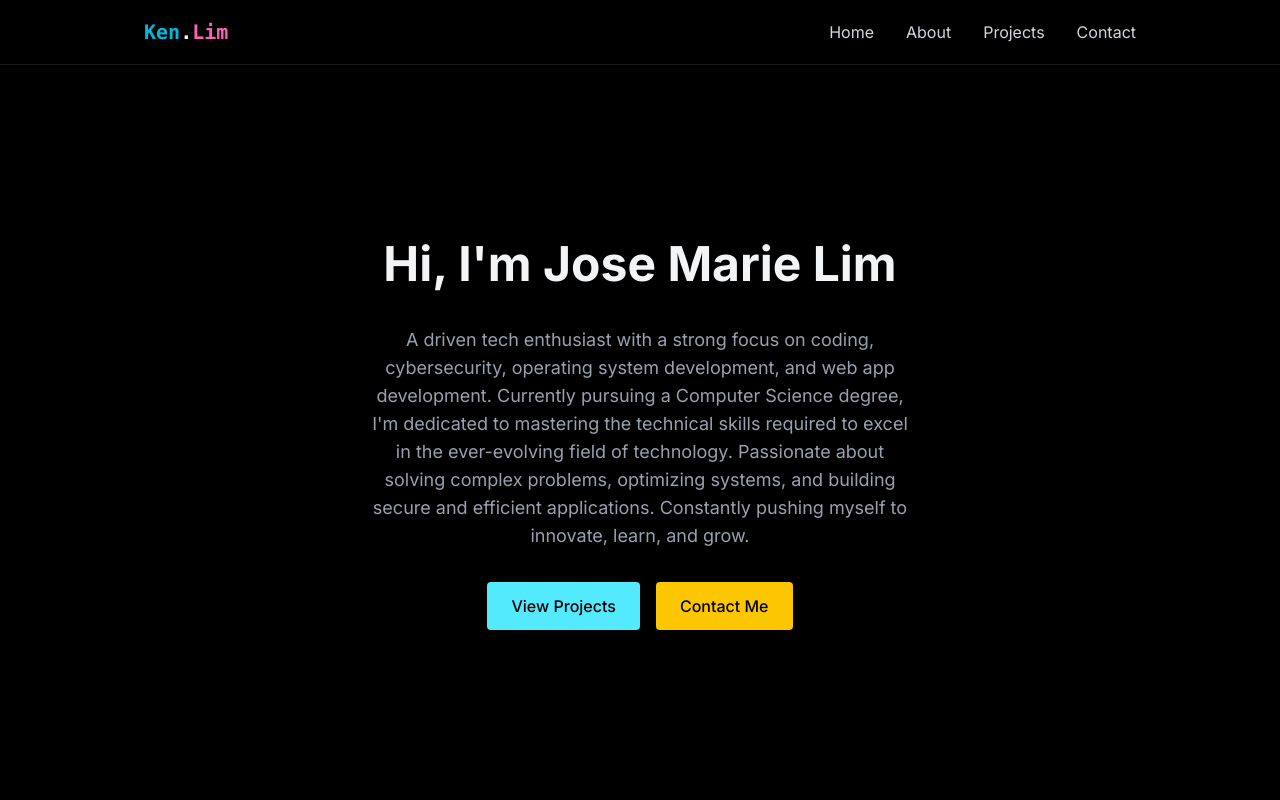
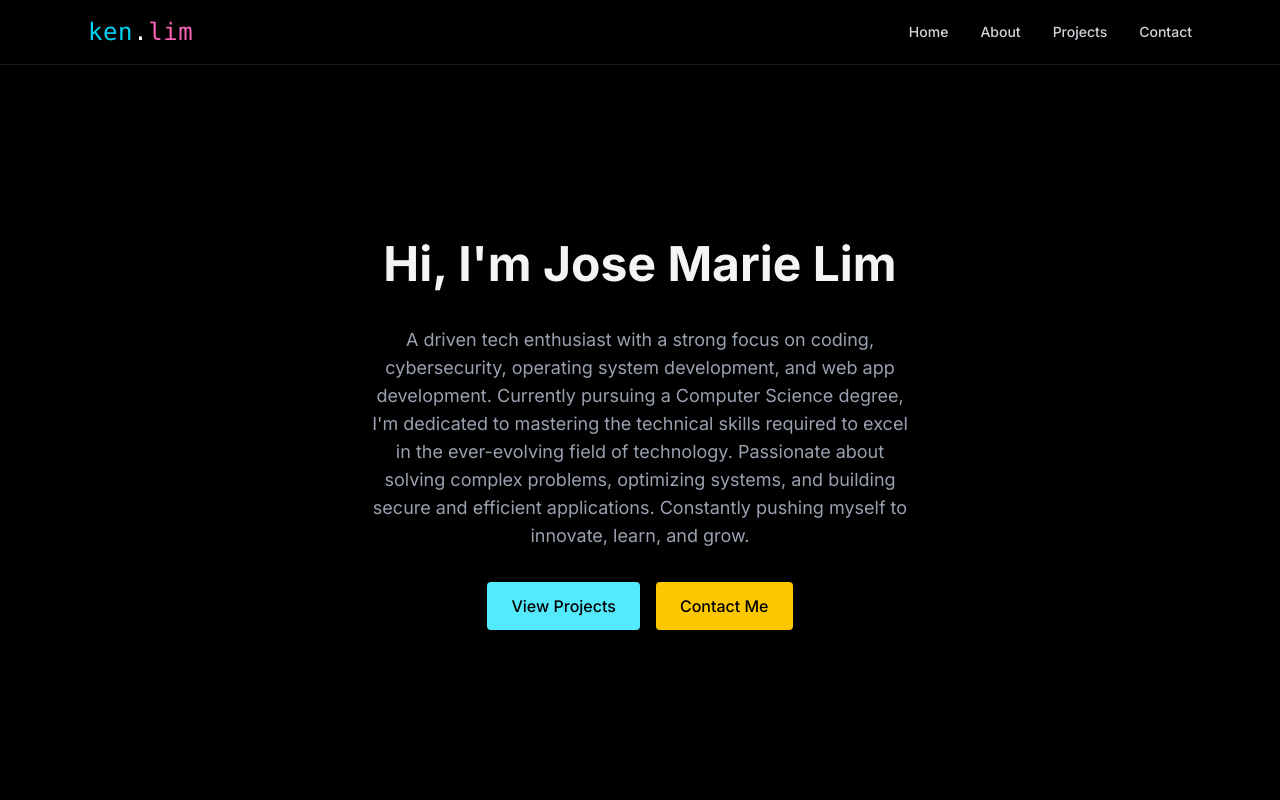
Before and after one commit to KenKenLim07/KenLim-Portfolio, a React (Vite) app: page / in a window 1280 px wide. Shown: the top 800 px of the page. Built offline with nearby package versions, Linux system fonts and the light colour scheme.

Commit message:
first commit

```diff
--- a/index.html
+++ b/index.html
@@ -18,6 +18,11 @@
     <link
       rel="stylesheet"
       href="https://cdnjs.cloudflare.com/ajax/libs/animate.css/4.1.1/animate.min.css"
+
+    />
+    <link
+    href="https://cdnjs.cloudflare.com/ajax/libs/font-awesome/6.0.0-beta3/css/all.min.css"
+    rel="stylesheet"
     />
 
     <meta name="viewport" content="width=device-width, initial-scale=1.0" />
--- a/src/App.jsx
+++ b/src/App.jsx
@@ -8,7 +8,6 @@ import { About } from "./components/sections/About";
 import { Projects } from "./components/sections/Projects";
 import "./index.css";
 import { Contact } from "./components/sections/Contact";
-
 function App() {
   const [isLoaded, setIsLoaded] = useState(false);
   const [menuOpen, setMenuOpen] = useState(false);
@@ -17,10 +16,15 @@ function App() {
     <>
       {!isLoaded && <LoadingScreen onComplete={() => setIsLoaded(true)} />}{" "}
       <div
-        className={`min-h-screen transition-opacity duration-700 ${
-          isLoaded ? "opacity-100" : "opacity-0"
-        } bg-black text-gray-100`}
-      >
+  className={`min-h-screen transition-opacity duration-700 ${
+    isLoaded ? "opacity-100" : "opacity-0"
+  }`}
+  style={{
+    backgroundColor: "var(--bg-color)",
+    color: "var(--text-color)",
+  }}
+>
+
         <Navbar menuOpen={menuOpen} setMenuOpen={setMenuOpen} />
         <MobileMenu menuOpen={menuOpen} setMenuOpen={setMenuOpen} />
         <Home />
--- a/src/components/LoadingScreen.jsx
+++ b/src/components/LoadingScreen.jsx
@@ -26,7 +26,7 @@ export const LoadingScreen = ({ onComplete }) => {
 
         {/* Loading bar */}
         <div className="w-64 h-1 bg-gray-700 rounded overflow-hidden">
-          <div className="animate-loading-bar h-full w-1/2 bg-yellow-500 rounded"></div>
+          <div className="animate-loading-bar h-full w-1/2 bg-cyan-500 rounded"></div>
         </div>
       </div>
     </div>
--- a/src/components/Navbar.jsx
+++ b/src/components/Navbar.jsx
@@ -4,59 +4,47 @@ export const Navbar = ({ menuOpen, setMenuOpen }) => {
   useEffect(() => {
     document.body.style.overflow = menuOpen ? "hidden" : "";
   }, [menuOpen]);
+
   return (
-    <nav className="fixed top-0 w-full z-40 bg-[rgba(10, 10, 10, 0.8)] backdrop-blur-lg border-b border-white/10 shadow-lg">
-      <div className="max-w-5xl mx-auto px-4">
-        <div className="flex justify-between items-center h-16">
-          <a href="#home" className="font-mono text-xl font-bold text-white">
-            {" "}
-            <span>
-            <span className="text-cyan-500">Ken</span>
-              <span className="text-white">.</span>
-            <span className="text-pink-400">Lim</span>
-            </span>
+    <nav className="fixed top-0 left-0 w-full z-50 backdrop-blur-md bg-black/50 border-b border-white/10 shadow-sm">
+      <div className="max-w-6xl mx-auto px-6 py-4 flex justify-between items-center">
 
+        {/* Signature Branding */}
+        <a
+          href="#home"
+          className="text-white font-mono text-2xl tracking-wide select-none"
+        >
+          <span className="text-cyan-400">ken</span>
+          <span className="text-white">.</span>
+          <span className="text-pink-400">lim</span>
+        </a>
 
-          </a>
+        {/* Desktop Nav */}
+        <div className="hidden md:flex space-x-8 text-sm font-medium">
+          {["home", "about", "projects", "contact"].map((item, index) => (
+            <a
+              key={index}
+              href={`#${item}`}
+              className="relative text-gray-300 hover:text-white transition-colors duration-300"
+            >
+              <span className="capitalize">{item}</span>
+              <span className="absolute left-0 -bottom-1 w-full h-[1px] bg-white scale-x-0 hover:scale-x-100 transition-transform origin-left duration-300" />
+            </a>
+          ))}
+        </div>
 
-          <div
-            className="w-7 h-5 relative cursor-pointer z-40 md:hidden"
-            onClick={() => setMenuOpen((prev) => !prev)}
-          >
-            &#9776;
-          </div>
+        {/* Mobile Icon */}
+        <button
+  className="md:hidden text-gray-300 focus:outline-none text-xl"
+  onClick={() => setMenuOpen((prev) => !prev)}
+>
+  {menuOpen ? (
+    <i className="fas fa-times"></i> // Close icon
+  ) : (
+    <i className="fas fa-bars"></i> // Hamburger icon
+  )}
+</button>
 
-          <div className="hidden md:flex items-center space-x-8">
-            <a
-              href="#home"
-              className="text-gray-300 hove:text-white transition-colors"
-            >
-              {" "}
-              Home
-            </a>
-            <a
-              href="#about"
-              className="text-gray-300 hove:text-white transition-colors"
-            >
-              {" "}
-              About{" "}
-            </a>
-            <a
-              href="#projects"
-              className="text-gray-300 hove:text-white transition-colors"
-            >
-              {" "}
-              Projects{" "}
-            </a>
-            <a
-              href="#contact"
-              className="text-gray-300 hove:text-white transition-colors"
-            >
-              {" "}
-              Contact{" "}
-            </a>
-          </div>
-        </div>
       </div>
     </nav>
   );
--- a/src/index.css
+++ b/src/index.css
@@ -1,4 +1,5 @@
 @import "tailwindcss";
+@import "./theme.css";
 
 html,
 body {
--- /dev/null
+++ b/src/theme.css
@@ -0,0 +1,17 @@
+:root {
+    --bg-color: #000000; /* Main background color (black) */
+    --text-color: #f3f4f6; /* Light text color for high contrast */
+    --muted-text: #9ca3af; /* Muted gray for less prominent text */
+    --accent-color: #3b82f6; /* Accent color (blue) for interactive elements */
+    --accent-hover: #2563eb; /* Slightly darker blue for hover effects */
+
+    --card-bg: #1a1a1a; /* Dark gray card background to stand out from black */
+    --border-color: #2d2d2d; /* Darker gray borders for soft contrast */
+    --hover-bg: #333333; /* Slightly lighter black/gray for hover effect */
+
+    --font-main: "Inter", sans-serif; /* Main font */
+    --font-heading: "Poppins", sans-serif; /* Font for headings */
+
+    --shadow-sm: 0 1px 3px rgba(255, 255, 255, 0.1); /* Soft white shadow for depth */
+    --transition: all 0.3s ease; /* Smooth transitions for animations */
+}
```
